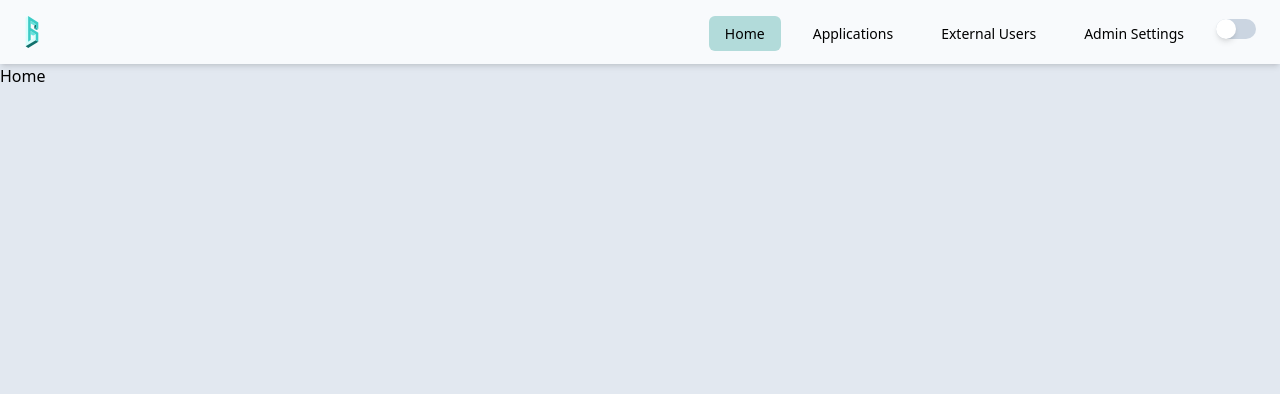
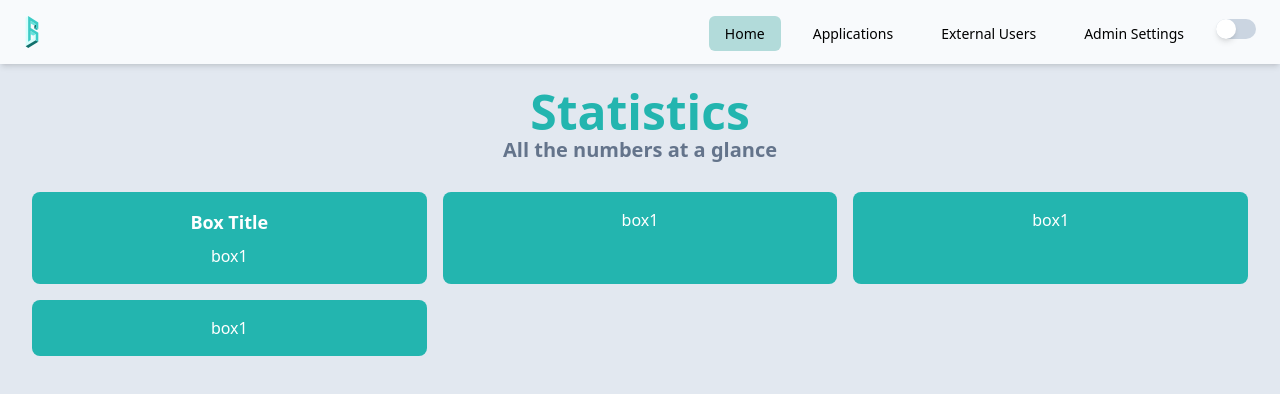
Before and after one commit to hack-the-6ix/admin.hackthe6ix.com, a React (Vite) app: page / in a window 1280 px wide. Shown: the top 394 px of the page. Built offline with nearby package versions, Linux system fonts and the light colour scheme.

Commit message:
box component

```diff
--- a/src/App.tsx
+++ b/src/App.tsx
@@ -1,3 +1,4 @@
+/* eslint-disable prettier/prettier */
 import { createBrowserRouter, RouterProvider } from 'react-router-dom';
 import DashboardLayout from './components/layouts/Dashboard';
 
--- /dev/null
+++ b/src/components/box.tsx
@@ -0,0 +1,21 @@
+/* eslint-disable prettier/prettier */
+import React, { FC, ReactNode } from 'react';
+
+interface BoxProps {
+  title?: string;
+  children?: ReactNode;
+  className?: string;
+}
+
+const Box: FC<BoxProps> = ({ title, children, className = '' }) => {
+  return (
+    <div
+      className={`bg-primary dark:bg-slate-700 text-white p-4 text-center rounded-lg ${className}`}
+    >
+      {title && <h2 className="text-lg font-bold mb-2">{title}</h2>}
+      {children}
+    </div>
+  );
+};
+
+export default Box;
--- a/src/components/layouts/Dashboard.tsx
+++ b/src/components/layouts/Dashboard.tsx
@@ -1,3 +1,4 @@
+/* eslint-disable prettier/prettier */
 import { NavLink, Outlet } from 'react-router-dom';
 import React, { useState, useEffect } from 'react';
 import logo from '../../assets/logo.svg';
--- a/src/features/home/index.tsx
+++ b/src/features/home/index.tsx
@@ -1,3 +1,20 @@
+import Box from '../../components/box';
+
 export function Component() {
-  return <div>Home</div>;
+  return (
+    <div className="p-4">
+      <div className="mb-3 text-center mt-2">
+        <h1 className="text-5xl font-bold text-primary">Statistics</h1>
+        <p className="text-xl font-bold text-slate-500">
+          All the numbers at a glance
+        </p>
+      </div>
+      <div className="grid grid-cols-1 sm:grid-cols-2 md:grid-cols-3 gap-4 p-4">
+        <Box title="Box Title">box1</Box>
+        <Box>box1</Box>
+        <Box>box1</Box>
+        <Box>box1</Box>
+      </div>
+    </div>
+  );
 }
--- a/tailwind.config.js
+++ b/tailwind.config.js
@@ -3,6 +3,10 @@ export default {
   content: ['./index.html', './src/**/*.{js,ts,jsx,tsx}'],
   theme: {
     extend: {
+      screens: {
+        sm: '768px',
+        md: '1024px',
+      },
       colors: {
         primary: {
           light: '#b2dbda',
```
Also changed, not shown: 1 other file (tests, documents, lock files or other folders).
